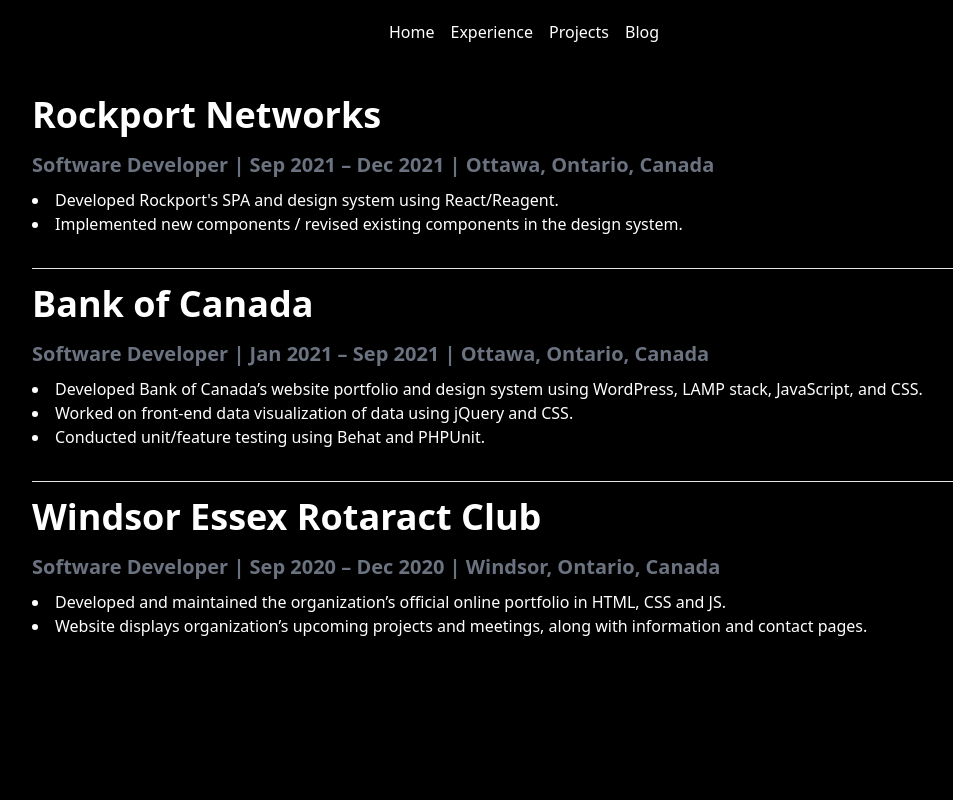
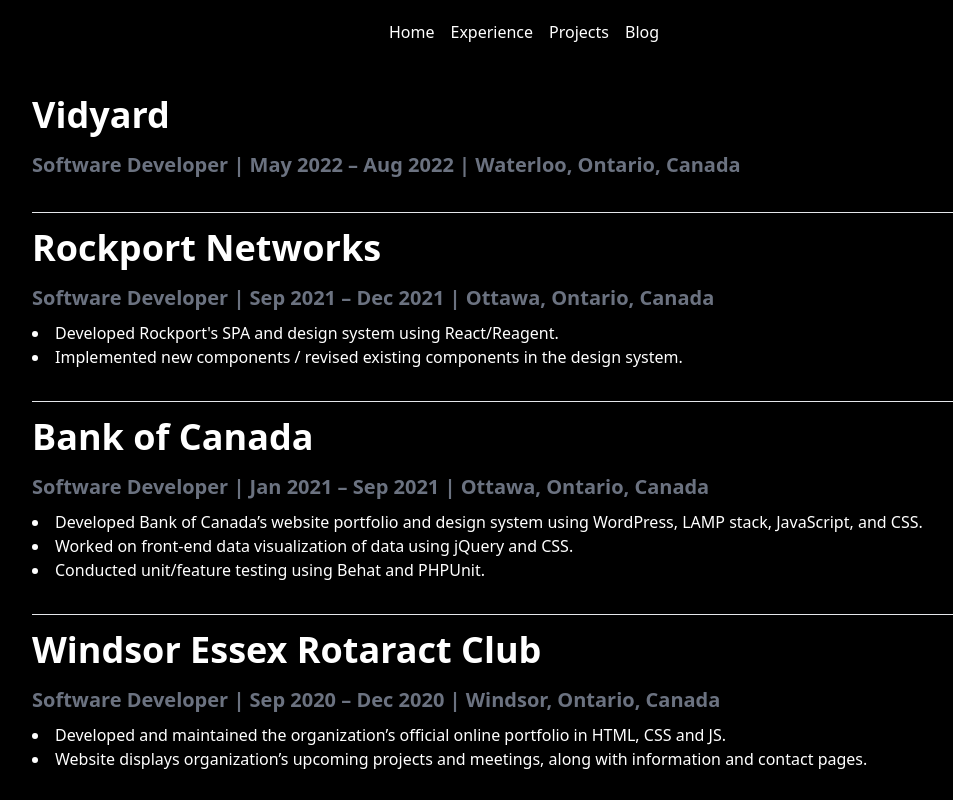
Before and after one commit to trangj/Portfolio, a Next.js app: page /experience in a window 1280 px wide. Shown: the whole page, without its empty margins (116-1069 px from the left). Built offline with nearby package versions, Linux system fonts and the light colour scheme.

Commit message:
Update experience.tsx

```diff
--- a/src/pages/experience.tsx
+++ b/src/pages/experience.tsx
@@ -9,6 +9,12 @@
                 <meta title="description" content="My work experience" />
             </Head>
             <div className="flex flex-col divide-y gap-8 mt-4">
+                <div className="flex flex-col gap-2">
+                    <h3 className="font-bold mt-2">
+                        Vidyard
+                    </h3>
+                    <h6 className="font-semibold text-gray-500">Software Developer | May 2022 – Aug 2022 | Waterloo, Ontario, Canada</h6>
+                </div>
                 <div className="flex flex-col gap-2">
                     <h3 className="font-bold mt-2">
                         Rockport Networks
```
